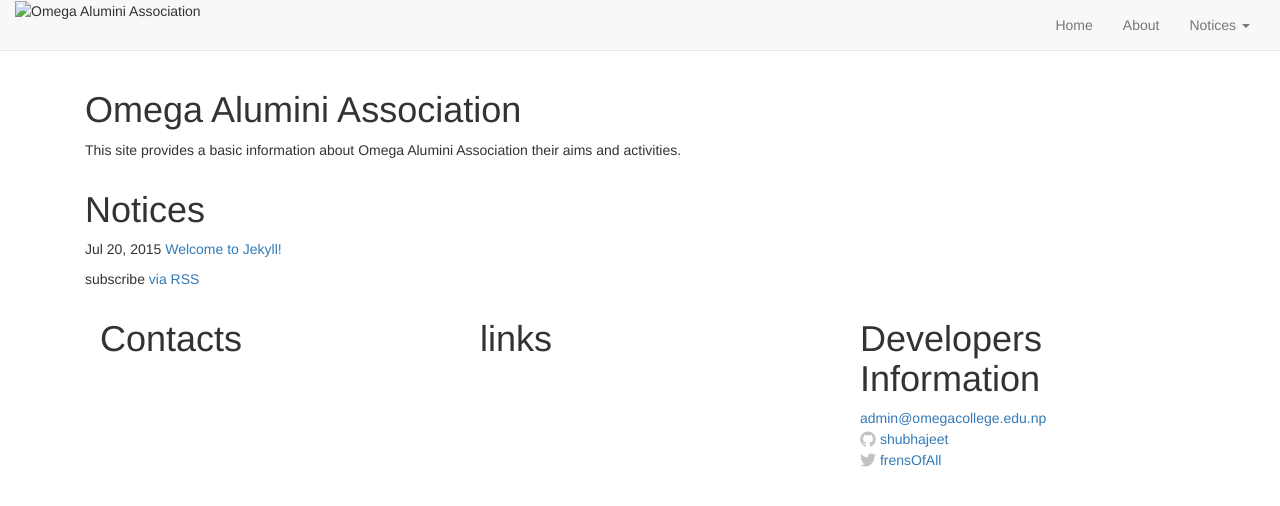
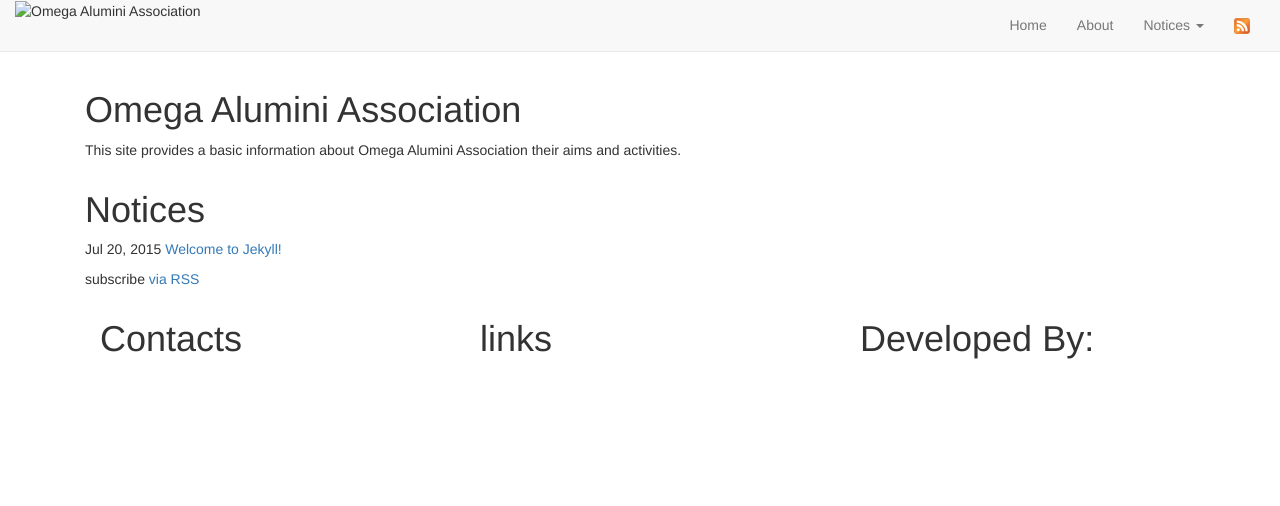
Before and after one commit to Omegaalumni/Omegaalumni.github.io, a Jekyll site: the page built from index.html, in a window 1280 px wide. Shown: the top 506 px of the page. Built offline with Jekyll 4.4.1, drawn with Linux system fonts in a browser that asks for light colours.

```diff
--- a/_config.yml
+++ b/_config.yml
@@ -1,12 +1,26 @@
 # Site settings
 title: Omega Alumini Association
-email: admin@omegacollege.edu.np
+
 description: "This site provides a basic information about Omega Alumini Association their aims and activities."
 baseurl: ""
 url: "http://alumini.omegacollege.edu.np"
-twitter_username: frensOfAll
-github_username:  shubhajeet
+
+org:
+  twitter: frensOfAll
+  github:  shubhajeet
+  facebook:
+  email: admin@omegacollege.edu.np
+  address:
+    lat:
+    long:
+    place: Kumaripati
 
 # Build settings
 markdown: kramdown
 permalink: pretty
+
+collections:
+  events:
+    output: true
+    premalink: /events/:path/
+    layout: notice
--- a/_includes/footer.html
+++ b/_includes/footer.html
@@ -6,10 +6,11 @@
         <h1>links</h1>
     </section>
     <section class="col-sm-4">
-        <h1>Developers Information</h1>
+        <h1>Developed By:</h1>
         <uL class="list-unstyled">
-        <li><a href="mailto:{{ site.email }}">{{ site.email }}</a></li>
-            {% if site.github_username %}<li>
+            <li class="mail"><a href="mailto:{{ site.developer.email }}">{{ site.email }}</a></li>
+            {% assign developer=site.data.developer %}
+            {% if developer.github_username %}<li>
             <a href="https://github.com/{{ site.github_username }}">
                 <span class="icon github">
                     <svg version="1.1" class="github-icon-svg" xmlns="http://www.w3.org/2000/svg" xmlns:xlink="http://www.w3.org/1999/xlink" x="0px" y="0px"
@@ -28,7 +29,7 @@
                 <span class="username">{{ site.github_username }}</span>
             </a>
             </li>{% endif %}
-            {% if site.twitter_username %}<li>
+            {% if developer.twitter_username %}<li>
                 <a href="https://twitter.com/{{ site.twitter_username }}">
                     <span class="icon twitter">
                         <svg version="1.1" class="twitter-icon-svg" xmlns="http://www.w3.org/2000/svg" xmlns:xlink="http://www.w3.org/1999/xlink" x="0px" y="0px"
@@ -42,7 +43,7 @@
                                                     c6.015,0,9.304-4.983,9.304-9.304c0-0.142-0.003-0.283-0.009-0.423C14.976,4.29,15.531,3.714,15.969,3.058z"/>
                         </svg>
                     </span>
-                    <span class="username">{{ site.twitter_username }}</span>
+                    <span class="username">{{ developer.twitter_username }}</span>
                 </a>
             </li>{% endif %}
         </ul>
--- a/_includes/navbar.html
+++ b/_includes/navbar.html
@@ -24,6 +24,26 @@
                     {% endfor %}
                     </ul>
                 </li>
+                <li class="divider" role="separator"></li>
+                <li><a href="{{ "/feed.xml" | prepend: site.baseurl }}">
+                    <svg class="icon" xmlns="http://www.w3.org/2000/svg" version="1.1" width="128px" height="128px" id="RSSicon" viewBox="0 0 256 256">
+                        <defs>
+                            <linearGradient x1="0.085" y1="0.085" x2="0.915" y2="0.915" id="RSSg">
+                                <stop  offset="0.0" stop-color="#E3702D"/><stop  offset="0.1071" stop-color="#EA7D31"/>
+                                <stop  offset="0.3503" stop-color="#F69537"/><stop  offset="0.5" stop-color="#FB9E3A"/>
+                                <stop  offset="0.7016" stop-color="#EA7C31"/><stop  offset="0.8866" stop-color="#DE642B"/>
+                                <stop  offset="1.0" stop-color="#D95B29"/>
+                            </linearGradient>
+                        </defs>
+                        <rect width="256" height="256" rx="55" ry="55" x="0"  y="0"  fill="#CC5D15"/>
+                        <rect width="246" height="246" rx="50" ry="50" x="5"  y="5"  fill="#F49C52"/>
+                        <rect width="236" height="236" rx="47" ry="47" x="10" y="10" fill="url(#RSSg)"/>
+                        <circle cx="68" cy="189" r="24" fill="#FFF"/>
+                        <path d="M160 213h-34a82 82 0 0 0 -82 -82v-34a116 116 0 0 1 116 116z" fill="#FFF"/>
+                        <path d="M184 213A140 140 0 0 0 44 73 V 38a175 175 0 0 1 175 175z" fill="#FFF"/>
+                        </svg>
+                </a>
+                </li>
             </ul>
         </div>
     </div>
```
Also changed, not shown: _data/developer.yml (added, +7 -0 lines), _data/member.yml (added, +8 -0 lines), _events/counceling.md (added, +6 -0 lines), _layouts/event.html (added, +7 -0 lines), 4 other files.
